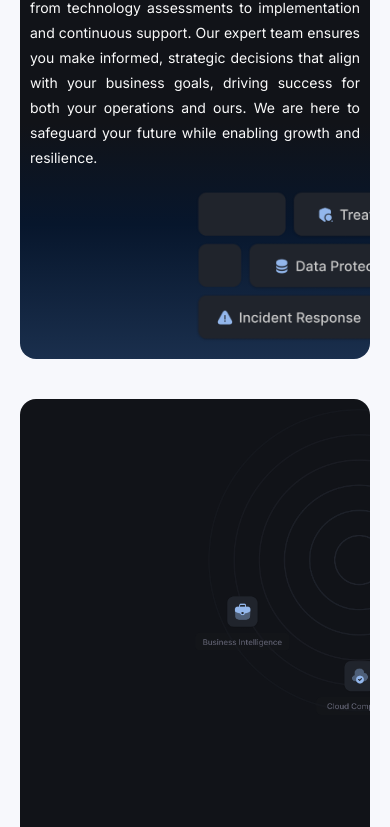
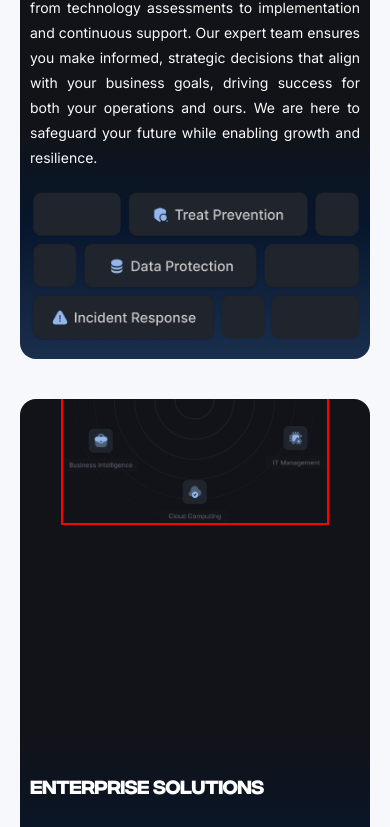
Before and after one commit to Dexter-pro-web/DexterTech, a React (Create React App) app: page / in a window 390 px wide. Shown: the part 2646-3473 px from the top of the page. Built offline with nearby package versions, Linux system fonts and the light colour scheme.

Commit message:
second commit

```diff
--- a/src/pages/Home.js
+++ b/src/pages/Home.js
@@ -234,8 +234,6 @@ export default function Home() {
           </div>
 
           <div
-            data-aos="fade-left"
-            data-aos-duration="50000"
             className="unlock-col2"
           >
             <img src="/images/unlock-img.png" alt="unlock image" />
--- a/src/styles/Home.css
+++ b/src/styles/Home.css
@@ -297,6 +297,7 @@ h3 {
   line-height: 25px;
   color: #5f5f6d;
   margin-bottom: 57px;
+  overflow: hidden;
 }
 
 .offering1,
@@ -445,7 +446,7 @@ h3 {
 }
 
 /* Responsive Styles */
-@media (max-width: 1024px) {
+@media (max-width: 1000px) {
   .offerings {
     padding: 0 80px;
   }
@@ -500,15 +501,18 @@ h3 {
 
   .col1 img {
     max-width: 100%;
-    position: relative;
-    transform: none;
-    bottom: 0;
+    position: relative; /* Use absolute positioning */
+    left: 50%; /* Position the image at the center horizontally */
+    transform: translateX(-50%); /* Adjust to perfectly center the image */
+    bottom: -30px; /* Keep the image 30px below its original position */
   }
+
 
   .col2 img {
     max-width: 100%;
     position: relative;
     transform: none;
+    transform: translateX(-50%); /* Adjust to perfectly center the image */
   }
 
   .col3,
@@ -517,12 +521,24 @@ h3 {
     margin-bottom: 20px;
   }
 
-  .col3 img,
+  .col3 img{
+    width: 80%;
+    position: relative;
+    transform: none;
+    border: 2px solid red;
+    margin-top: -40%;
+    transform: translateX(-50%); /* Adjust to perfectly center the image */
+    margin-bottom: 0;
+  }
+
   .col4 img {
     width: 80%;
     position: relative;
-    top: 0;
     transform: none;
+    border: 2px solid red;
+    margin-top: -20%;
+    transform: translateX(-50%); /* Adjust to perfectly center the image */
+    margin-bottom: 0;
   }
 
   .col5 img,
@@ -564,31 +580,6 @@ h3 {
     width: 100%;
     padding: 15px;
   }
-
-  .col1 img,
-  .col2 img {
-    max-width: 100%;
-    height: auto;
-    position: relative;
-    transform: none;
-    bottom: 0;
-  }
-
-  .col3 img,
-  .col4 img {
-    width: 100%;
-    height: auto;
-    position: relative;
-    top: 0;
-    transform: none;
-  }
-
-  .col5 img,
-  .col6 img {
-    width: 100%;
-    height: auto;
-    position: relative;
-  }
 }
 
 @media (max-width: 480px) {
@@ -623,31 +614,6 @@ h3 {
   .col6 {
     width: 100%;
     padding: 10px;
-  }
-
-  .col1 img,
-  .col2 img {
-    max-width: 100%;
-    height: auto;
-    position: relative;
-    transform: none;
-    bottom: 0;
-  }
-
-  .col3 img,
-  .col4 img {
-    width: 100%;
-    height: auto;
-    position: relative;
-    top: 0;
-    transform: none;
-  }
-
-  .col5 img,
-  .col6 img {
-    width: 100%;
-    height: auto;
-    position: relative;
   }
 }
 
--- a/src/styles/hero.css
+++ b/src/styles/hero.css
@@ -306,3 +306,9 @@
     height: 260px;
   }
 }
+
+@media (min-width: 473px) and (max-width: 611px) {
+  .hero-img img {
+    margin-bottom: 50px;
+  }
+}
```
